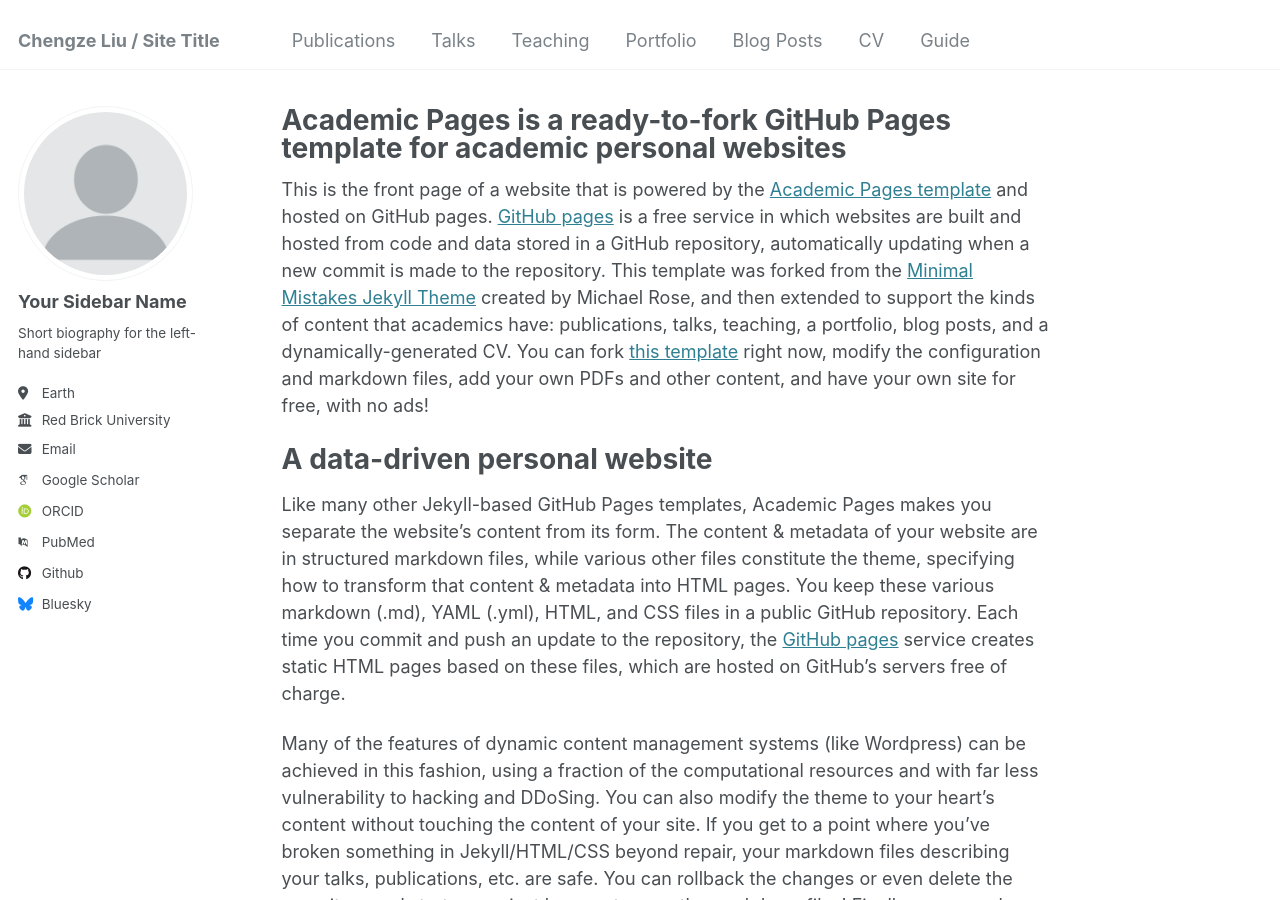
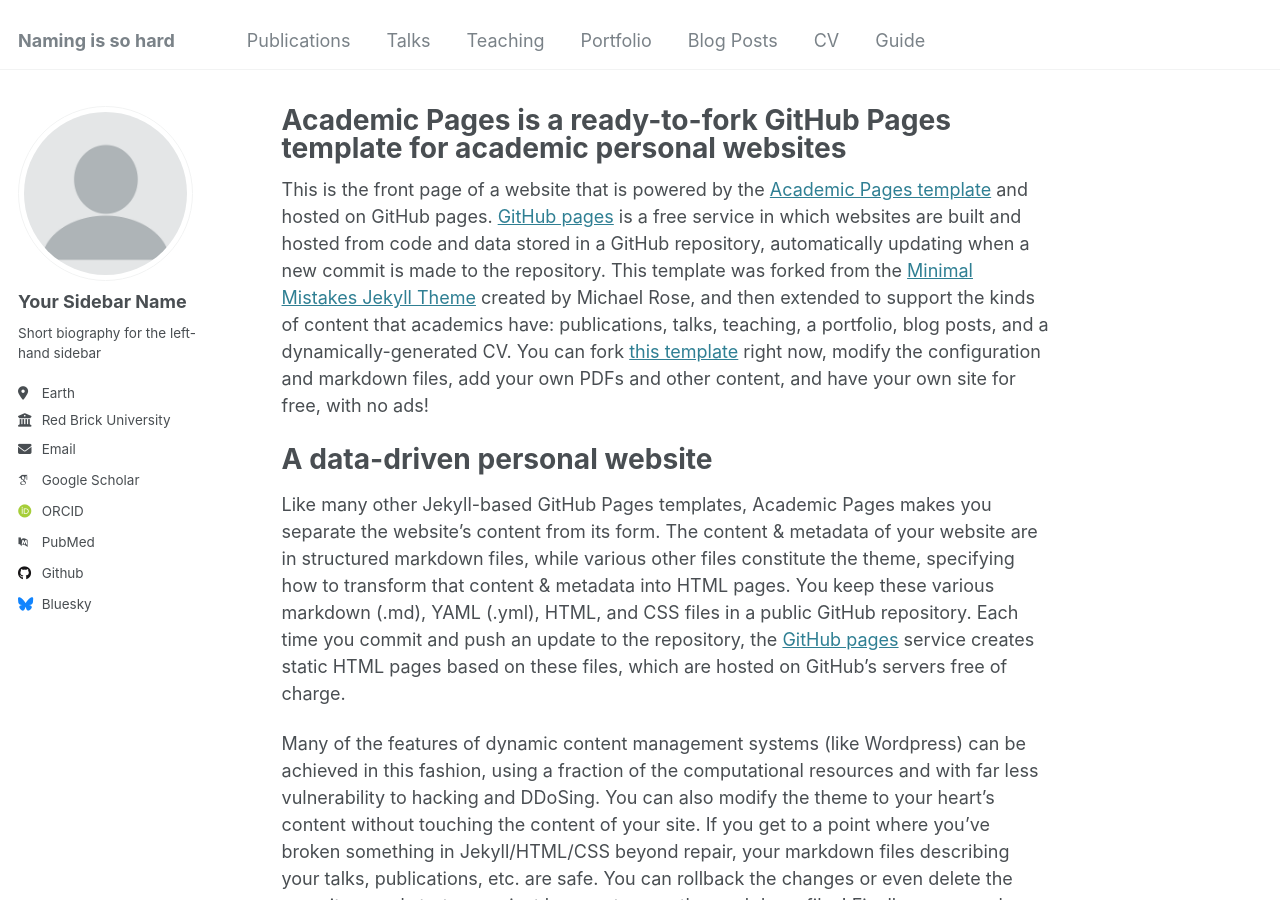
Before and after one commit to chengze24/chengze24.github.io, a Jekyll site: the page built from _pages/about.md, in a window 1280 px wide and 900 px high. Built offline with Jekyll 4.4.1, drawn with Linux system fonts in a browser that asks for light colours; some web fonts are replaced.

Commit message:
Update _config.yml

```diff
--- a/_config.yml
+++ b/_config.yml
@@ -8,13 +8,13 @@
 
 # Basic Site Settings
 locale                   : "en-US"
-title                    : "Chengze Liu / Site Title"
+title                    : "Naming is so hard"
 title_separator          : "-"
 name                     : &name "Chengze Liu"
-description              : &description "personal description"
-url                      : https://academicpages.github.io # the base hostname & protocol for your site e.g. "https://[your GitHub username].github.io"
+description              : &description "senior in computer science B.S."
+url                      : https://chengze24.github.io # the base hostname & protocol for your site e.g. "https://[your GitHub username].github.io"
 baseurl                  : "" # the subpath of your site, e.g. "/blog"
-repository               : "academicpages/academicpages.github.io"
+repository               : https://github.com/chengze24/chengze24.github.io
 
 # Site Author - The following control what appear as part of the author content on the side bar.
 #               If a field is blank the icon and link will not appear, otherwise it will be shown.
```
